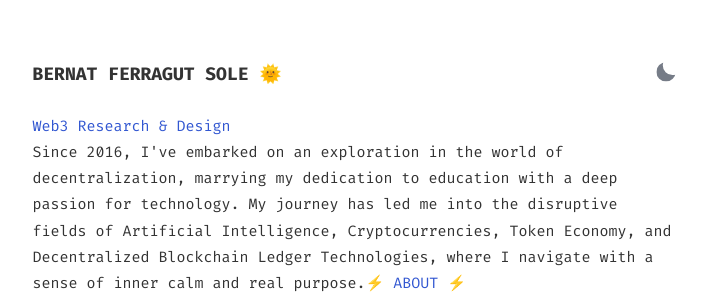
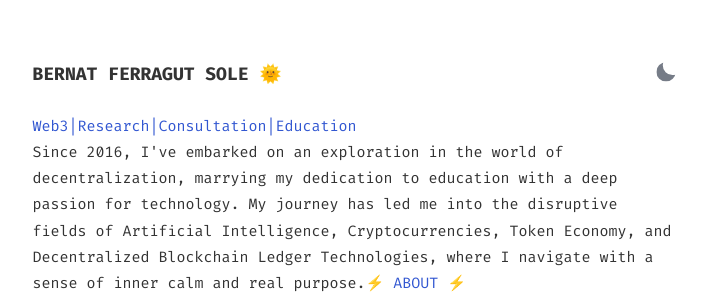
Before and after one commit to bernatferragut/WEB2, a Jekyll site: the page built from index.html, in a window 1280 px wide. Shown: the top 307 px of the page, without its empty margins (285-994 px from the left). Built offline with Jekyll 4.4.1, drawn with Linux system fonts in a browser that asks for light colours.

Commit message:
Update index.html
Main title update

```diff
--- a/index.html
+++ b/index.html
@@ -9,7 +9,7 @@ layout: default
         </button>
     </div>
     <div class="bio">
-        <a href"{{ site.baseurl }}/about">Web3 Research & Design</a> <br>
+        <a href"{{ site.baseurl }}/about">Web3|Research|Consultation|Education</a> <br>
         <p>Since 2016, I've embarked on an exploration in the world of decentralization, marrying my dedication to education with a deep passion for technology. My journey has led me into the disruptive fields of Artificial Intelligence, Cryptocurrencies, Token Economy, and Decentralized Blockchain Ledger Technologies, where I navigate with a sense of inner calm and real purpose.<a href="{{ site.baseurl }}/about">⚡ ABOUT ⚡</a></p>
     </div>
 </section>
```
